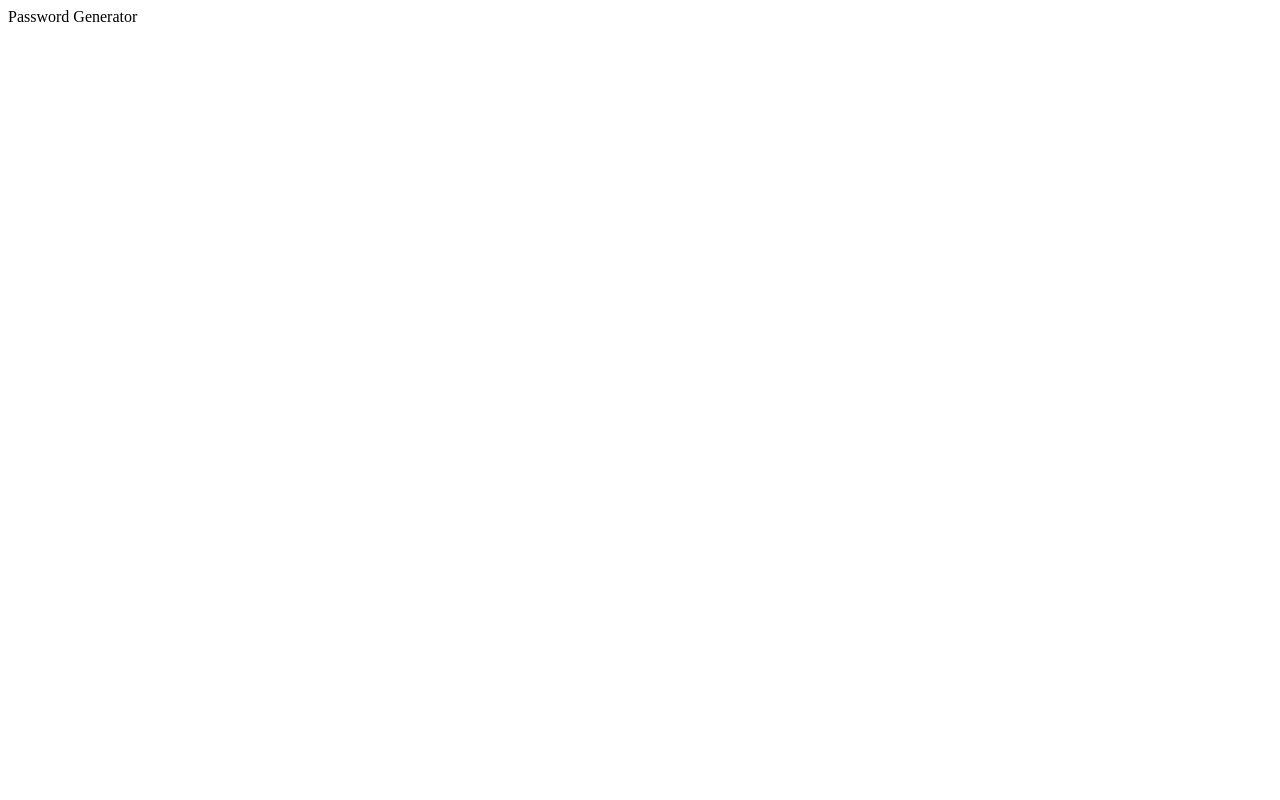
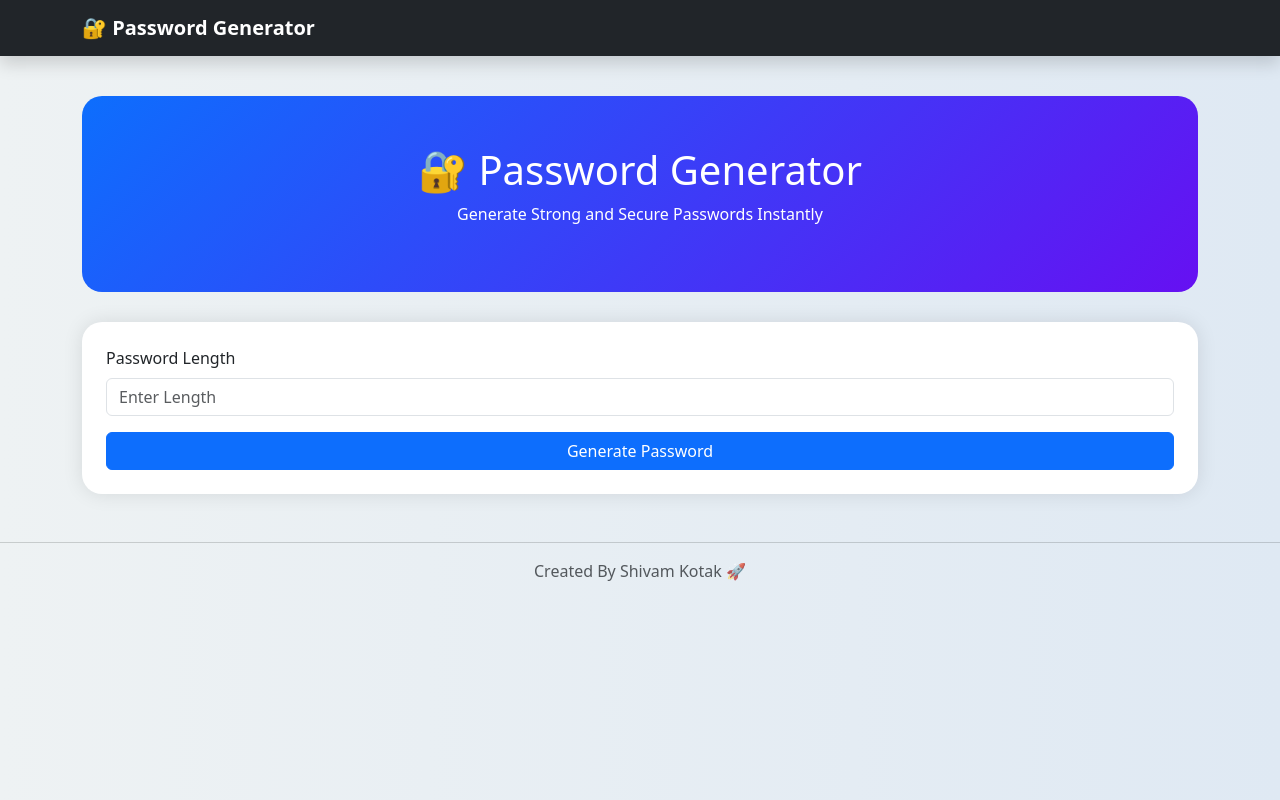
Before and after one commit to shivam1108-06/password-generator, a Flask app: page / in a window 1280 px wide. Before the commit the page is almost empty. Run offline with Flask 3, Linux system fonts and the light colour scheme.

Commit message:
Added professional UI

```diff
--- a/app.py
+++ b/app.py
@@ -1,10 +1,10 @@
-from flask import Flask
+from flask import Flask, render_template
 
 app = Flask(__name__)
 
 @app.route("/")
 def home():
-    return "Password Generator"
+    return render_template("index.html")
 
 if __name__ == "__main__":
     app.run(debug=True)
--- a/templates/index.html
+++ b/templates/index.html
@@ -1,11 +1,108 @@
 <!DOCTYPE html>
-<html>
+<html lang="en">
 <head>
+    <meta charset="UTF-8">
+    <meta name="viewport" content="width=device-width, initial-scale=1.0">
     <title>Password Generator</title>
+
+    <link href="https://cdn.jsdelivr.net/npm/bootstrap@5.3.3/dist/css/bootstrap.min.css" rel="stylesheet">
+
+    <style>
+
+        body{
+            background:linear-gradient(to right,#eef2f3,#dfe9f3);
+            min-height:100vh;
+        }
+
+        .hero{
+            background:linear-gradient(135deg,#0d6efd,#6610f2);
+            color:white;
+            padding:50px;
+            border-radius:20px;
+            text-align:center;
+            margin-top:40px;
+            margin-bottom:30px;
+        }
+
+        .card{
+            border:none;
+            border-radius:20px;
+            box-shadow:0 0 20px rgba(0,0,0,0.1);
+            transition:0.3s;
+        }
+
+        .card:hover{
+            transform:translateY(-5px);
+        }
+
+    </style>
+
 </head>
 <body>
 
-    <h1>Password Generator</h1>
+<nav class="navbar navbar-expand-lg navbar-dark bg-dark shadow">
+
+    <div class="container">
+
+        <a class="navbar-brand fw-bold" href="/">
+            🔐 Password Generator
+        </a>
+
+    </div>
+
+</nav>
+
+<div class="container">
+
+    <div class="hero">
+
+        <h1>🔐 Password Generator</h1>
+
+        <p>
+            Generate Strong and Secure Passwords Instantly
+        </p>
+
+    </div>
+
+    <div class="card p-4">
+
+        <form>
+
+            <div class="mb-3">
+
+                <label class="form-label">
+                    Password Length
+                </label>
+
+                <input
+                    type="number"
+                    class="form-control"
+                    placeholder="Enter Length">
+
+            </div>
+
+            <button
+                class="btn btn-primary w-100">
+
+                Generate Password
+
+            </button>
+
+        </form>
+
+    </div>
+
+</div>
+
+<footer class="text-center mt-5 mb-3 text-muted">
+
+    <hr>
+
+    <p>
+        Created By Shivam Kotak 🚀
+    </p>
+
+</footer>
 
 </body>
 </html>
```
